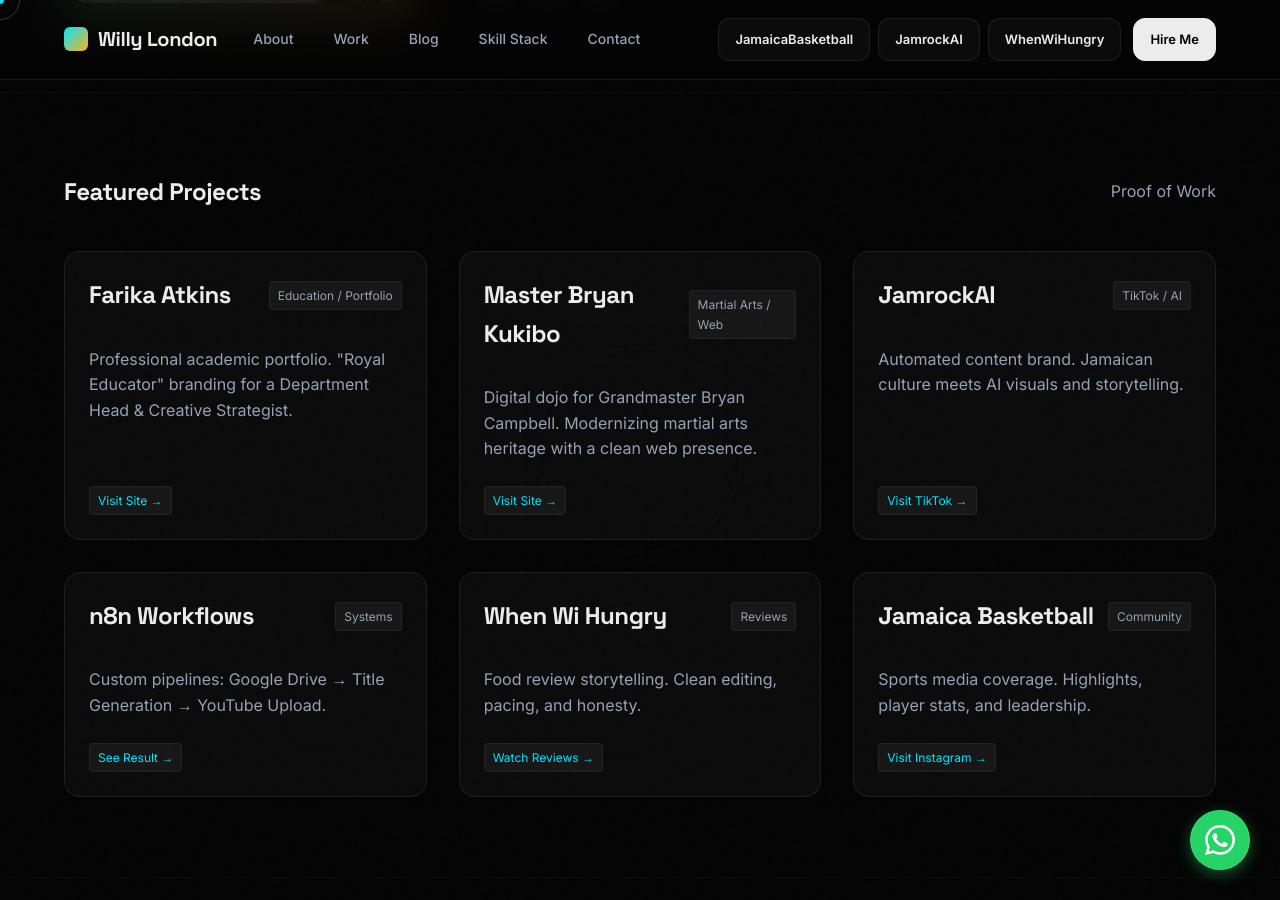
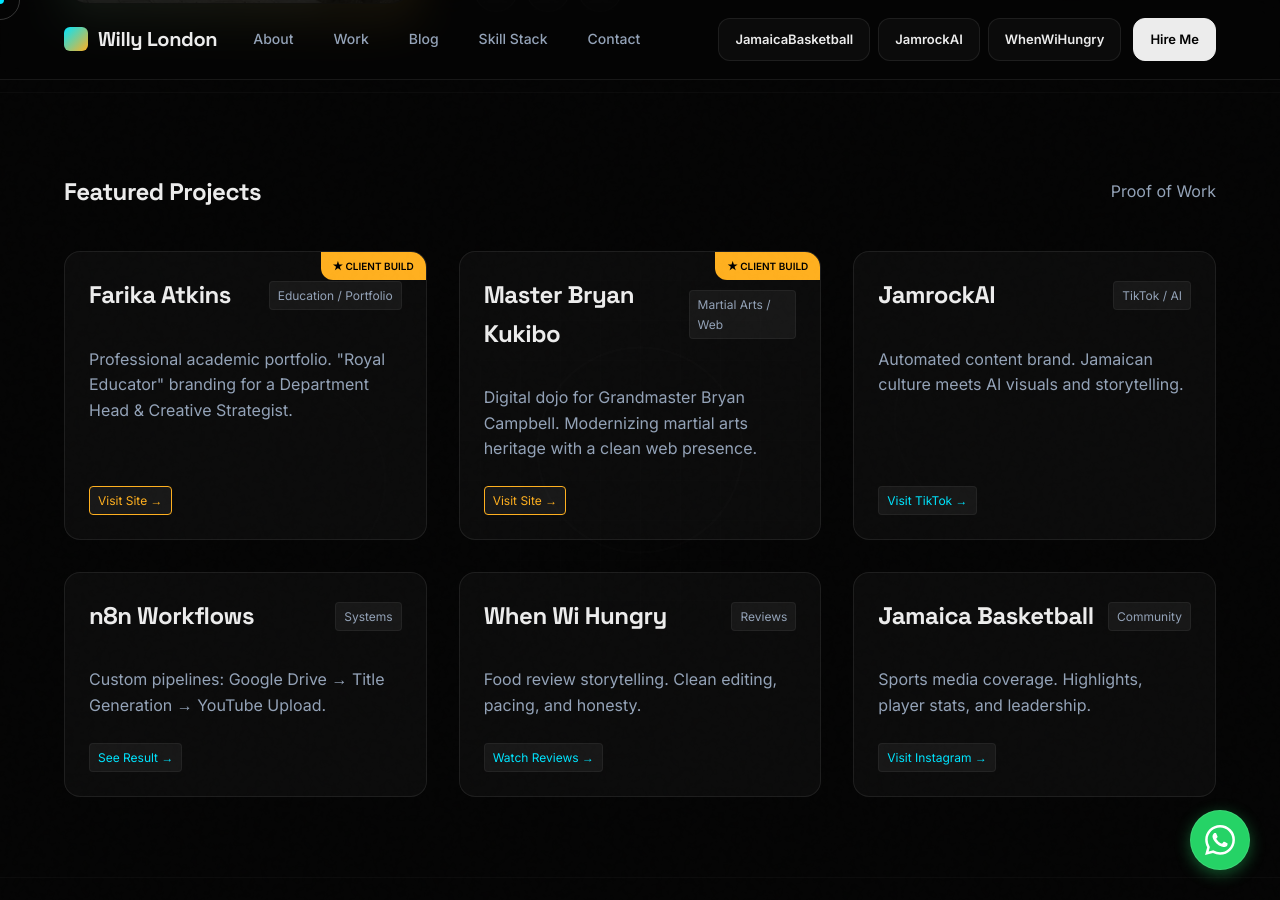
Before and after one commit to willylondon/creative-technician, a Jekyll site: the page built from index.html, in a window 1280 px wide and 900 px high, scrolled down 1208 px. Built offline with Jekyll 4.4.1, drawn with Linux system fonts in a browser that asks for light colours.

Commit message:
Update index.html

```diff
--- a/index.html
+++ b/index.html
@@ -373,6 +373,8 @@
         <div class="grid-2">
 
           <a href="https://www.farikaatkins.online" target="_blank" class="card reveal data-hover">
+            <div style="position: absolute; top: 0; right: 0; background: var(--accent-amber); color: #000; font-size: 10px; font-weight: 800; padding: 6px 12px; border-bottom-left-radius: 12px; z-index: 10;">★ CLIENT BUILD</div>
+
             <div class="flex justify-between items-center" style="margin-bottom: 16px;">
               <h3 class="font-heading" style="font-size: 24px;">Farika Atkins</h3>
               <div class="tag">Education / Portfolio</div>
@@ -381,11 +383,13 @@
               Professional academic portfolio. "Royal Educator" branding for a Department Head & Creative Strategist.
             </p>
             <div class="flex gap-4">
-              <span class="tag" style="color:var(--accent-cyan)">Visit Site &rarr;</span>
+              <span class="tag" style="color:var(--accent-amber); border-color:var(--accent-amber)">Visit Site &rarr;</span>
             </div>
           </a>
 
           <a href="https://masterbryankukibo.online" target="_blank" class="card reveal data-hover">
+            <div style="position: absolute; top: 0; right: 0; background: var(--accent-amber); color: #000; font-size: 10px; font-weight: 800; padding: 6px 12px; border-bottom-left-radius: 12px; z-index: 10;">★ CLIENT BUILD</div>
+
             <div class="flex justify-between items-center" style="margin-bottom: 16px;">
               <h3 class="font-heading" style="font-size: 24px;">Master Bryan Kukibo</h3>
               <div class="tag">Martial Arts / Web</div>
@@ -394,7 +398,7 @@
               Digital dojo for Grandmaster Bryan Campbell. Modernizing martial arts heritage with a clean web presence.
             </p>
             <div class="flex gap-4">
-              <span class="tag" style="color:var(--accent-cyan)">Visit Site &rarr;</span>
+              <span class="tag" style="color:var(--accent-amber); border-color:var(--accent-amber)">Visit Site &rarr;</span>
             </div>
           </a>
 
```
